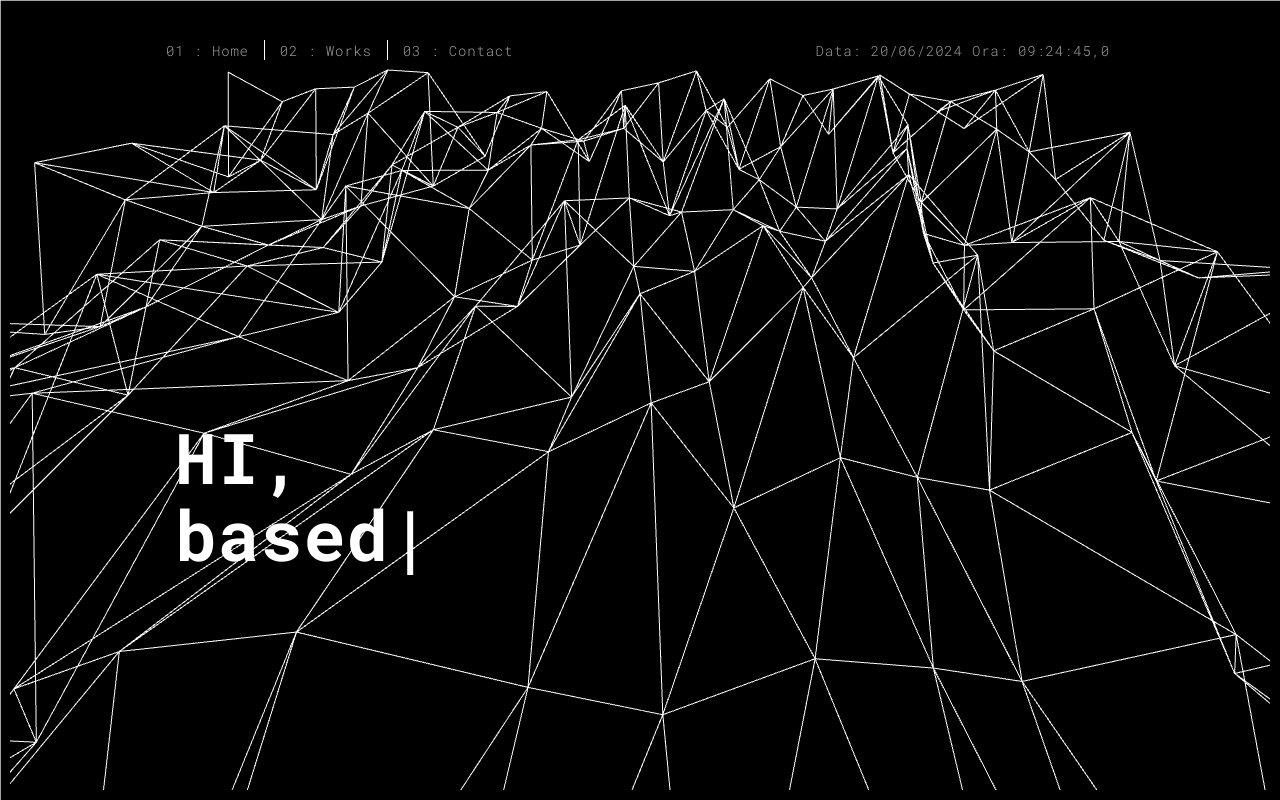
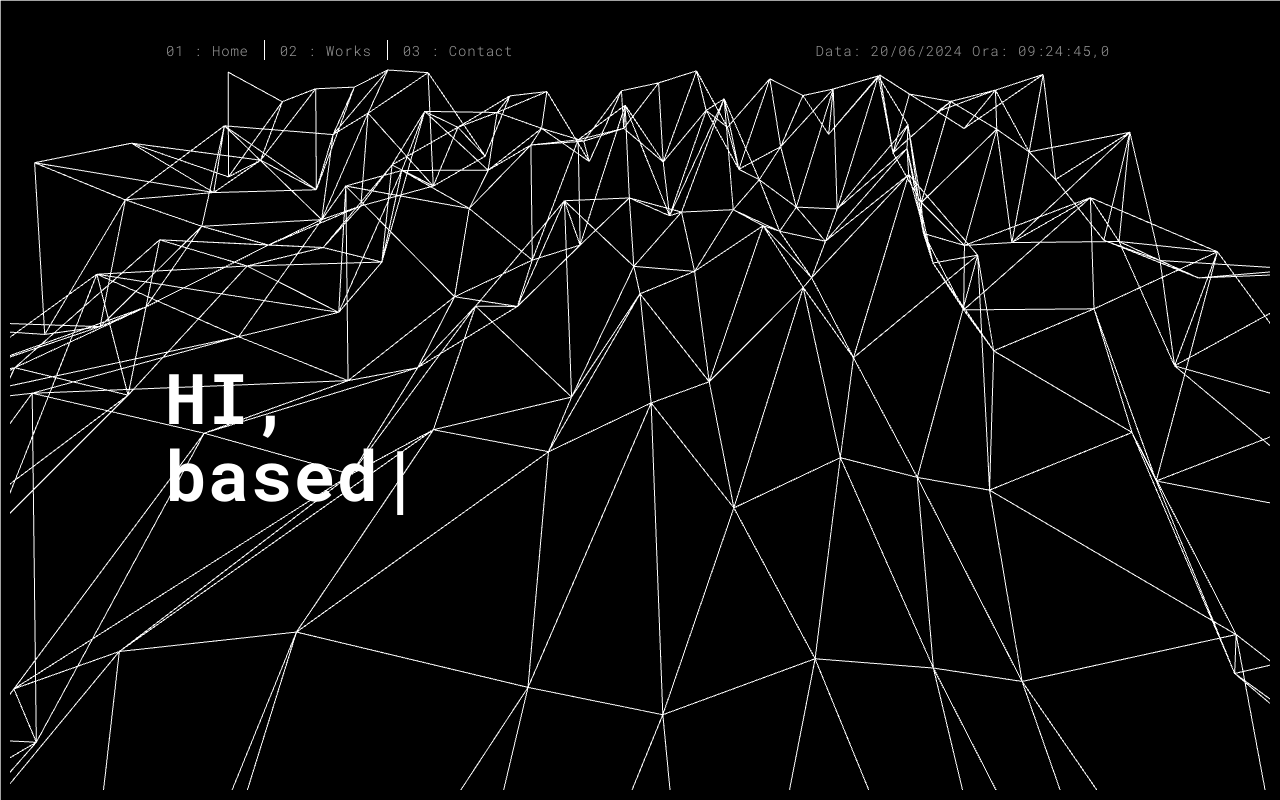
Before and after one commit to alessandrobachechi/my-portfolio, a plain HTML site: page index.html in a window 1280 px wide. Drawn offline with nearby package versions, Linux system fonts and the light colour scheme; animation ran at ten frames a second.

Commit message:
title position

```diff
--- a/styles/main.scss
+++ b/styles/main.scss
@@ -125,6 +125,12 @@ html {
   width: 80%;
 }
 
+.col-xs-12 {
+  width: 100%;
+  margin-left: -10px;
+  margin-top: -60px;
+}
+
 .project {
   display: flex;
   justify-content: space-between;
```
Also changed, not shown: styles/main.css, 1 other file.
